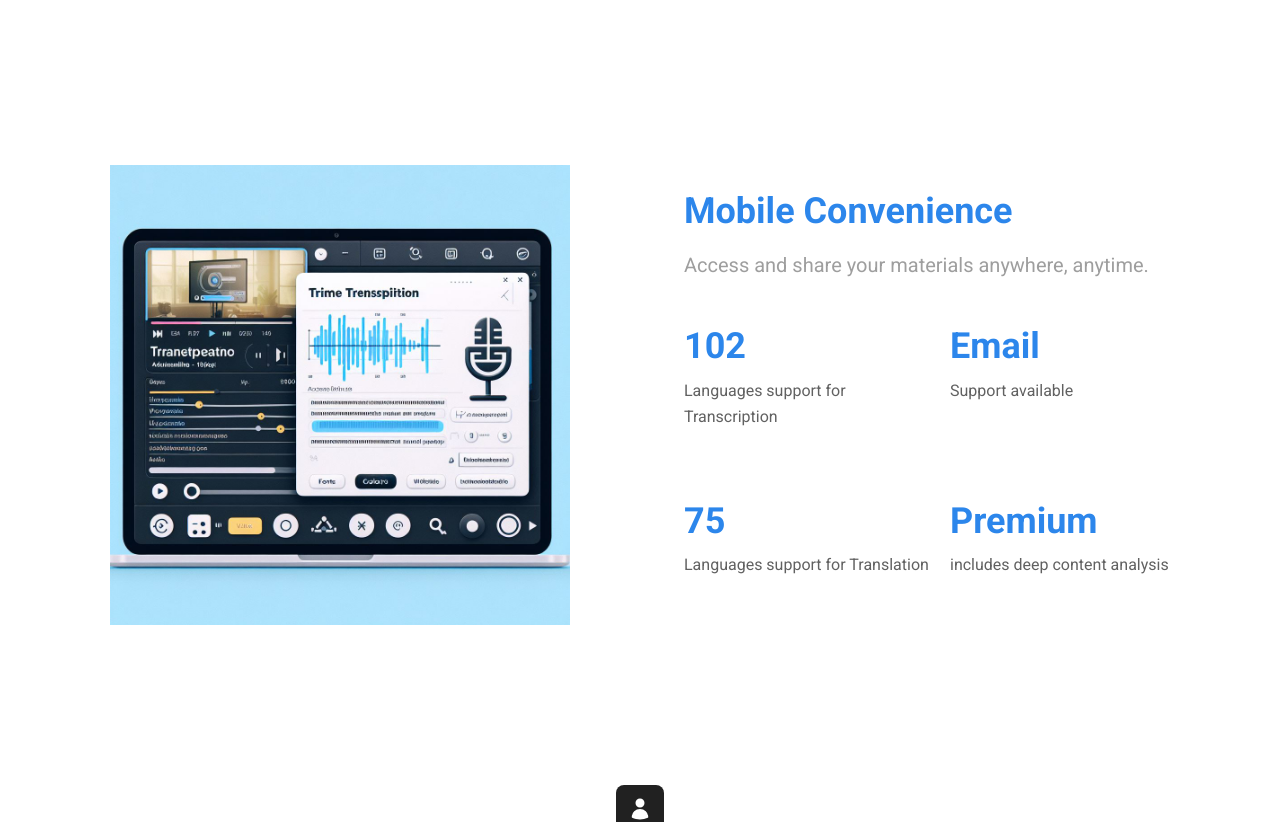
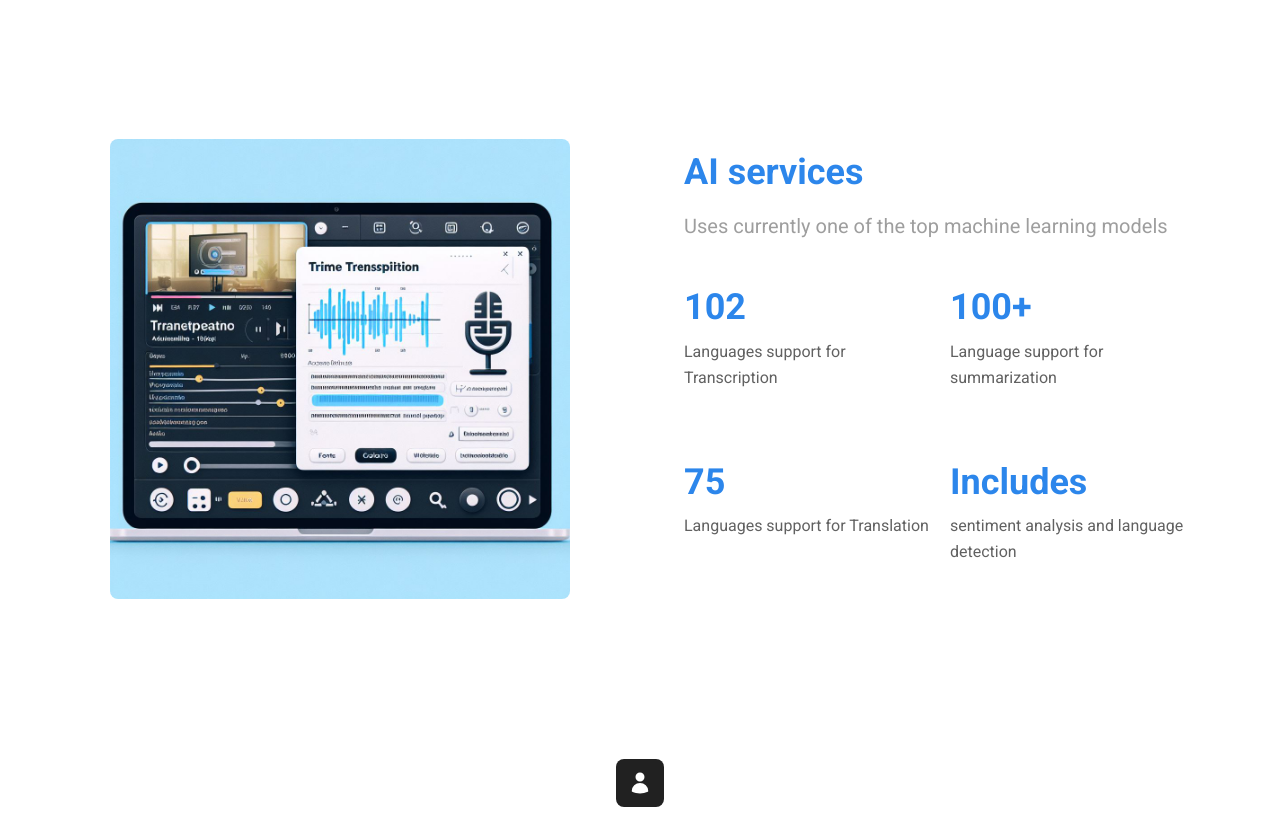
Before and after one commit to shaharyarTernion/transcriber, a Next.js app: page / in a window 1280 px wide. Shown: the part 1980-2802 px from the top of the page. Built offline with nearby package versions, Linux system fonts and the light colour scheme.

Commit message:
export const metadata = {   title: "Video Transcription",   description: "Enhance your videos and audios game through AI and NLP", };

```diff
--- a/src/app/feature.tsx
+++ b/src/app/feature.tsx
@@ -23,7 +23,7 @@ const FEATURES = [
     icon: HeartIcon,
     title: "Intelligent Analysis",
     children:
-      `The language detection feature identifies the language of given text, ensuring accurate processing and localization. Simultaneously, sentiment analysis gauges the emotional tone within the content, providing valuable insights into the expressed sentiments, whether positive, negative, neutral, or a mix`,
+      `Language detection identifies text language for accurate processing. Sentiment analysis measures emotional tone, providing insights into positive, negative, or neutral sentiments. Summarization analysis yeild you needed summary of your content.`
   },
   {
     icon: LockClosedIcon,
--- a/src/app/mobile-convenience.tsx
+++ b/src/app/mobile-convenience.tsx
@@ -7,20 +7,20 @@ import { Typography, Card, CardBody } from "@material-tailwind/react";
 
 const OPTIONS = [
   {
-    title: "102 ",
+    title: "102",
     description: "Languages support for Transcription",
   },
   {
-    title: "Email",
-    description: "Support available",
+    title: "100+",
+    description: "Language support for summarization",
   },
   {
-    title: "75 ",
+    title: "75",
     description: "Languages support for Translation",
   },
   {
-    title: "Premium",
-    description: "includes deep content analysis",
+    title: "Includes",
+    description: "sentiment analysis and language detection",
   },
 ];
 
@@ -32,21 +32,21 @@ export function MobileConvenience() {
           width={420}
           height={809}
           src="/image/33.jpg"
-          className="col-span-1 w-1/2 mx-auto lg:w-10/12"
+          className="col-span-1 w-1/2 mx-auto lg:w-10/12 rounded-lg"
           alt="iphone-photo"
         />
         <div className="col-span-1 mx-auto max-w-lg px-4 lg:px-0">
           <Typography onPointerEnterCapture={undefined} onPointerLeaveCapture={undefined}
             placeholder={""}
             variant="h2" color="current" className="mb-4">
-            Mobile Convenience
+            AI services
           </Typography>
           <Typography onPointerEnterCapture={undefined} onPointerLeaveCapture={undefined}
             variant="lead"
             placeholder={""}
             className="mb-5 px-4 text-left  text-xl !text-gray-500 lg:px-0  "
           >
-            Access and share your materials anywhere, anytime.
+            Uses currently one of the top machine learning models
           </Typography>
 
           <div className="col-span-2 grid gap-5 grid-cols-2 ">
--- a/src/app/page.tsx
+++ b/src/app/page.tsx
@@ -11,7 +11,7 @@ import Testimonials from "./testimonials";
 
 export const metadata = {
   title: "Video Transcription",
-  description: "Enhance your videos and audios game through AI ",
+  description: "Enhance your videos and audios game through AI and NLP",
 };
 
 export default function Campaign() {
```
